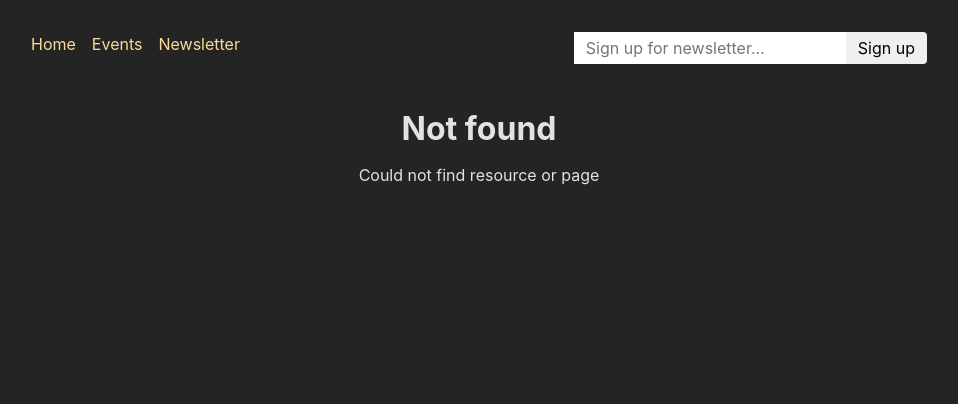
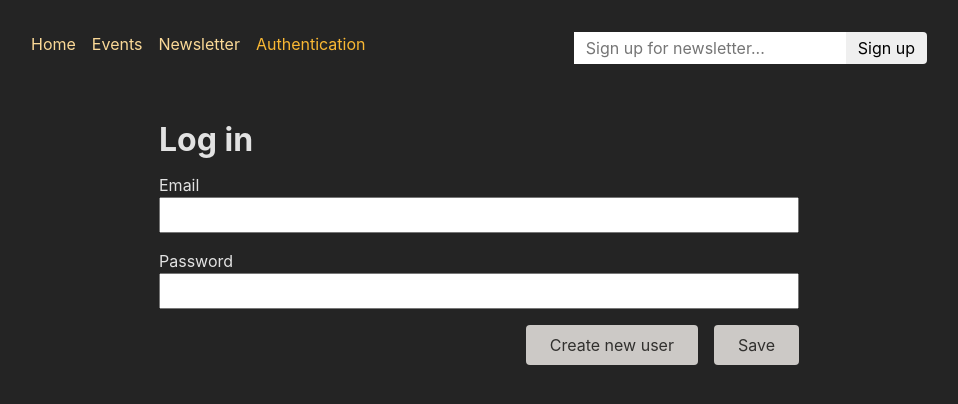
Before and after one commit to AriaNoorghorbani/React_Event-website, a React (Create React App) app in the folder frontend/: page /auth in a window 1280 px wide. Before the commit this address had no page. Shown: the top 404 px of the page, without its empty margins (161-1119 px from the left). Built offline with nearby package versions, Linux system fonts and the light colour scheme.

Commit message:
manipulate structure

```diff
--- a/frontend/src/App.js
+++ /dev/null
@@ -1,72 +0,0 @@
-import { RouterProvider, createBrowserRouter } from 'react-router-dom'
-
-import RootLayout from './pages/RootLayout';
-import NewEvent from './pages/NewEvent'
-import Events, { loader as eventsLoader } from './pages/Events'
-import EventDetail, { loader as eventDetailLoader, action as eventDeleteAction } from './pages/EventDetail'
-import EditEvent from './pages/EditEvent'
-import Home from './pages/Home';
-import EventLayout from './pages/EventLayout'
-import Error from './pages/Error';
-import { action as manipulateEvent } from './components/EventForm'
-import NewsletterPage, { action as newsletterAction } from './pages/Newsletter';
-
-const router = createBrowserRouter([
-  {
-    path: '/',
-    element: <RootLayout />,
-    errorElement: <Error />,
-    children: [
-      {
-        index: true,
-        element: <Home />
-      },
-      {
-        path: 'events',
-        element: <EventLayout />,
-        children: [
-          {
-            index: true,
-            element: <Events />,
-            loader: eventsLoader,
-          },
-          {
-            path: ':eventId',
-            id: 'event-detail',
-            loader: eventDetailLoader,
-            children: [
-              {
-                index: true,
-                element: <EventDetail />,
-                action: eventDeleteAction,
-
-              },
-              {
-                path: 'edit',
-                element: <EditEvent />,
-                action: manipulateEvent
-
-              },
-            ]
-          },
-          {
-            path: 'new',
-            element: <NewEvent />,
-            action: manipulateEvent
-          },
-        ]
-      },
-      {
-        path: 'newsletter',
-        element: <NewsletterPage />,
-        action: newsletterAction,
-      },
-    ]
-  }
-])
-
-function App() {
-  return <RouterProvider router={router} />;
-}
-
-export default App;
--- /dev/null
+++ b/frontend/src/App.jsx
@@ -0,0 +1,73 @@
+import { RouterProvider, createBrowserRouter } from "react-router-dom";
+
+import RootLayout from "./pages/RootLayout";
+import NewEvent from "./pages/NewEvent";
+import Events, { loader as eventsLoader } from "./pages/Events";
+import EventDetail, {
+  loader as eventDetailLoader,
+  action as eventDeleteAction,
+} from "./pages/EventDetail";
+import EditEvent from "./pages/EditEvent";
+import Home from "./pages/Home";
+import EventLayout from "./pages/EventLayout";
+import Error from "./pages/Error";
+import { action as manipulateEvent } from "./components/EventForm";
+import NewsletterPage, { action as newsletterAction } from "./pages/Newsletter";
+import Authentication from "./pages/Authentication";
+
+const router = createBrowserRouter([
+  {
+    path: "/",
+    element: <RootLayout />,
+    errorElement: <Error />,
+    children: [
+      {
+        index: true,
+        element: <Home />,
+      },
+      {
+        path: "events",
+        element: <EventLayout />,
+        children: [
+          {
+            index: true,
+            element: <Events />,
+            loader: eventsLoader,
+          },
+          {
+            path: ":eventId",
+            id: "event-detail",
+            loader: eventDetailLoader,
+            children: [
+              {
+                index: true,
+                element: <EventDetail />,
+                action: eventDeleteAction,
+              },
+              {
+                path: "edit",
+                element: <EditEvent />,
+                action: manipulateEvent,
+              },
+            ],
+          },
+          {
+            path: "new",
+            element: <NewEvent />,
+            action: manipulateEvent,
+          },
+        ],
+      },
+      { path: "auth", element: <Authentication /> },
+      {
+        path: "newsletter",
+        element: <NewsletterPage />,
+        action: newsletterAction,
+      },
+    ],
+  },
+]);
+
+export default function App() {
+  return <RouterProvider router={router} />;
+}
--- /dev/null
+++ b/frontend/src/components/AuthForm.jsx
@@ -0,0 +1,34 @@
+import { useState } from "react";
+import { Form } from "react-router-dom";
+
+import classes from "./AuthForm.module.css";
+
+export default function AuthForm() {
+  const [isLogin, setIsLogin] = useState(true);
+
+  function switchAuthHandler() {
+    setIsLogin((isCurrentlyLogin) => !isCurrentlyLogin);
+  }
+
+  return (
+    <>
+      <Form method="post" className={classes.form}>
+        <h1>{isLogin ? "Log in" : "Create a new user"}</h1>
+        <p>
+          <label htmlFor="email">Email</label>
+          <input id="email" type="email" name="email" required />
+        </p>
+        <p>
+          <label htmlFor="image">Password</label>
+          <input id="password" type="password" name="password" required />
+        </p>
+        <div className={classes.actions}>
+          <button onClick={switchAuthHandler} type="button">
+            {isLogin ? "Create new user" : "Login"}
+          </button>
+          <button>Save</button>
+        </div>
+      </Form>
+    </>
+  );
+}
--- /dev/null
+++ b/frontend/src/components/AuthForm.module.css
@@ -0,0 +1,48 @@
+.form {
+  max-width: 40rem;
+  margin: 2rem auto;
+}
+
+.form label,
+.form input,
+.form textarea {
+  display: block;
+  width: 100%;
+}
+
+.form input,
+.form textarea {
+  font: inherit;
+  padding: 0.25rem;
+}
+
+.actions {
+  display: flex;
+  gap: 1rem;
+  justify-content: flex-end;
+  align-items: center;
+}
+
+.actions button {
+  font: inherit;
+  cursor: pointer;
+  padding: 0.5rem 1.5rem;
+  border-radius: 4px;
+  background-color: var(--color-gray-300);
+  color: var(--color-gray-800);
+  border: none;
+}
+
+.actions a {
+  text-decoration: none;
+  background-color: transparent;
+  color: var(--color-gray-300);
+}
+
+.actions button:hover {
+  background-color: var(--color-primary-300);
+}
+
+.actions a:hover {
+  background-color: var(--color-gray-800);
+}
--- a/frontend/src/components/MainNavigation.jsx
+++ b/frontend/src/components/MainNavigation.jsx
@@ -39,6 +39,14 @@
               Newsletter
             </NavLink>
           </li>
+          <NavLink
+            to="/auth"
+            className={({ isActive }) =>
+              isActive ? classes.active : undefined
+            }
+          >
+            Authentication
+          </NavLink>
         </ul>
       </nav>
       <NewsletterSignup />
--- /dev/null
+++ b/frontend/src/pages/Authentication.jsx
@@ -0,0 +1,5 @@
+import AuthForm from "../components/AuthForm";
+
+export default function Authentication() {
+  return <AuthForm />;
+}
--- a/frontend/src/pages/Events.jsx
+++ b/frontend/src/pages/Events.jsx
@@ -3,7 +3,7 @@
 
 import EventsList from "../components/EventsList";
 
-export default function EventsPage() {
+export default function Events() {
   const data = useLoaderData();
 
   const events = data.events;
```
Also changed, not shown: frontend/src/components/App.js (deleted, +0 -70 lines).
